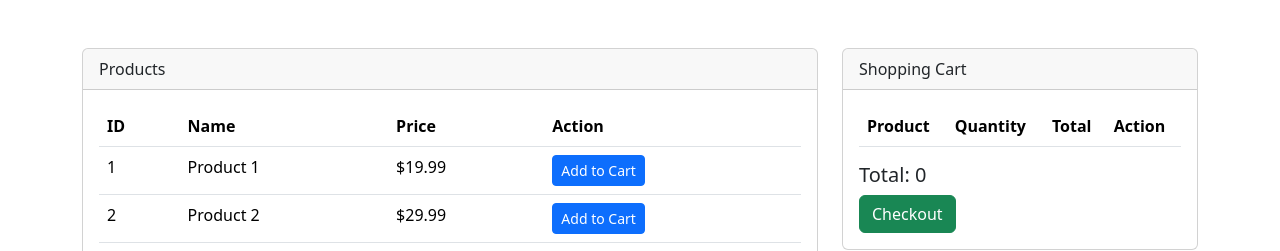
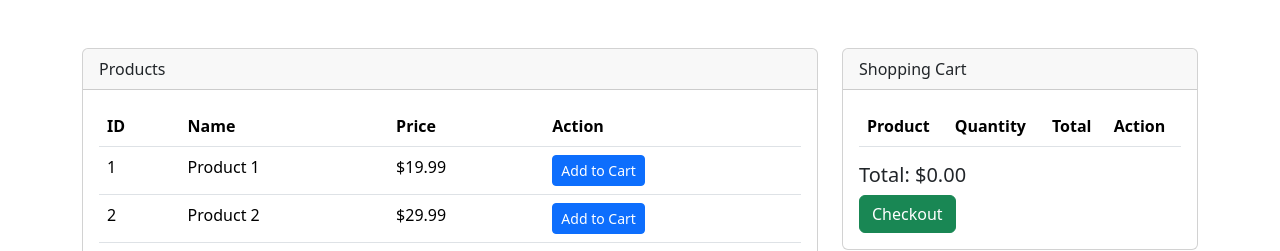
Before and after one commit to AngularV1/Cart, an Angular app: page /dashboard in a window 1280 px wide. Shown: the top 251 px of the page. Built offline with nearby package versions, Linux system fonts and the light colour scheme.

Commit message:
Add total amount calculation and display

```diff
--- a/src/app/dashboard/dashboard.component.html
+++ b/src/app/dashboard/dashboard.component.html
@@ -70,7 +70,7 @@
 
                     <!-- Order Summary -->
                     <div class="text-right">
-                        <h5>Total: <span id="total-amount">0</span></h5>
+                        <h5>Total: <span id="total-amount">{{totalAmount| currency: 'USD' : 'symbol-narrow' : '0.2-2'}}</span></h5>
                         <button class="btn btn-success" routerLink="/payments">Checkout</button>
                     </div>
                 </div>
--- a/src/app/dashboard/dashboard.component.ts
+++ b/src/app/dashboard/dashboard.component.ts
@@ -41,6 +41,8 @@ export class DashboardComponent implements OnInit {
     }
   ]
   cart: any = [];
+  totalAmount: number = 0;
+
 
   ngOnInit(): void {
   }
@@ -52,6 +54,8 @@ export class DashboardComponent implements OnInit {
       product.qty = 1;
       this.cart.push(product);
     }
+    this.calculateTotalAmount();
+
   }
   removeFromCart(product: any) {
     const index = this.cart.findIndex((el: any) => el.id === product.id);
@@ -61,6 +65,10 @@ export class DashboardComponent implements OnInit {
       product.qty = 1;
       this.cart.splice(index, 1);
     }
+    this.calculateTotalAmount();  // Call the method to update total amount
   }
 
-}
+  calculateTotalAmount() {
+    this.totalAmount = this.cart.reduce((total: number, product: any) => total + (product.price * product.qty), 0);
+  }
+  }
```
